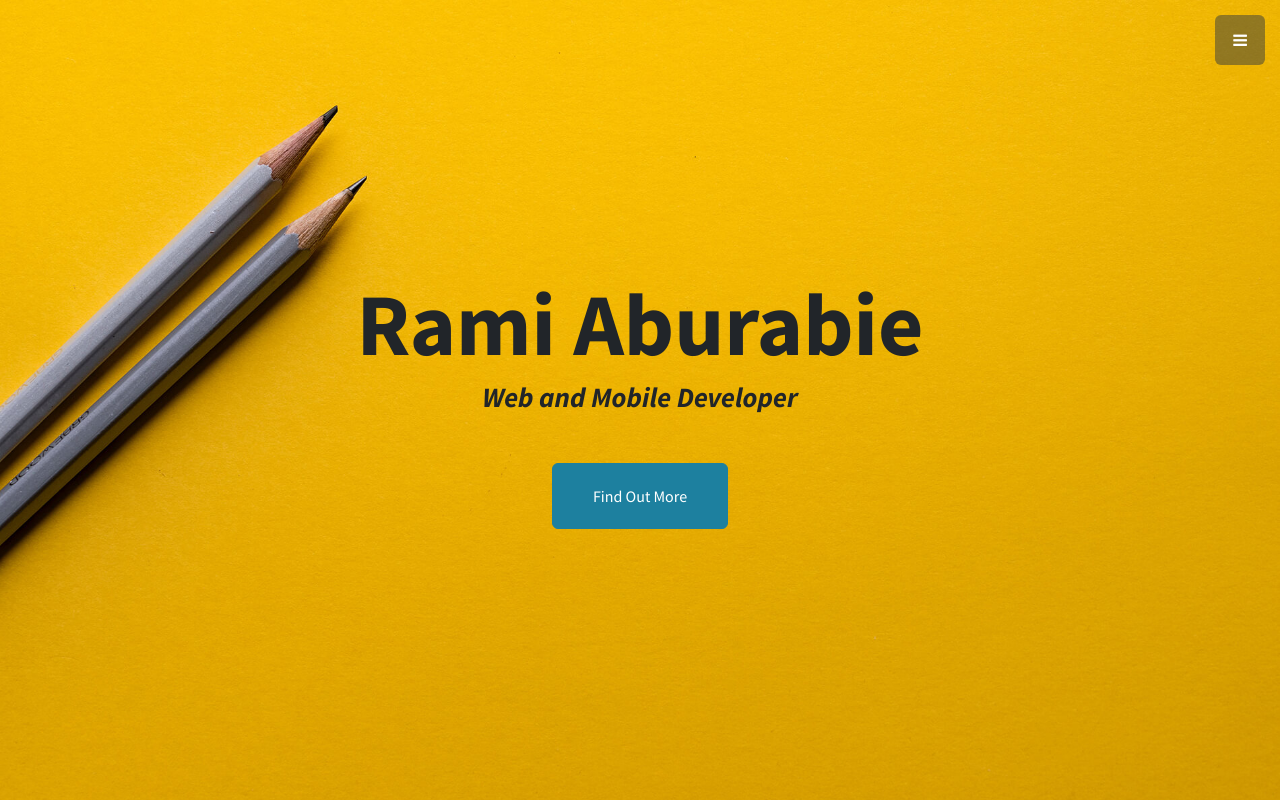
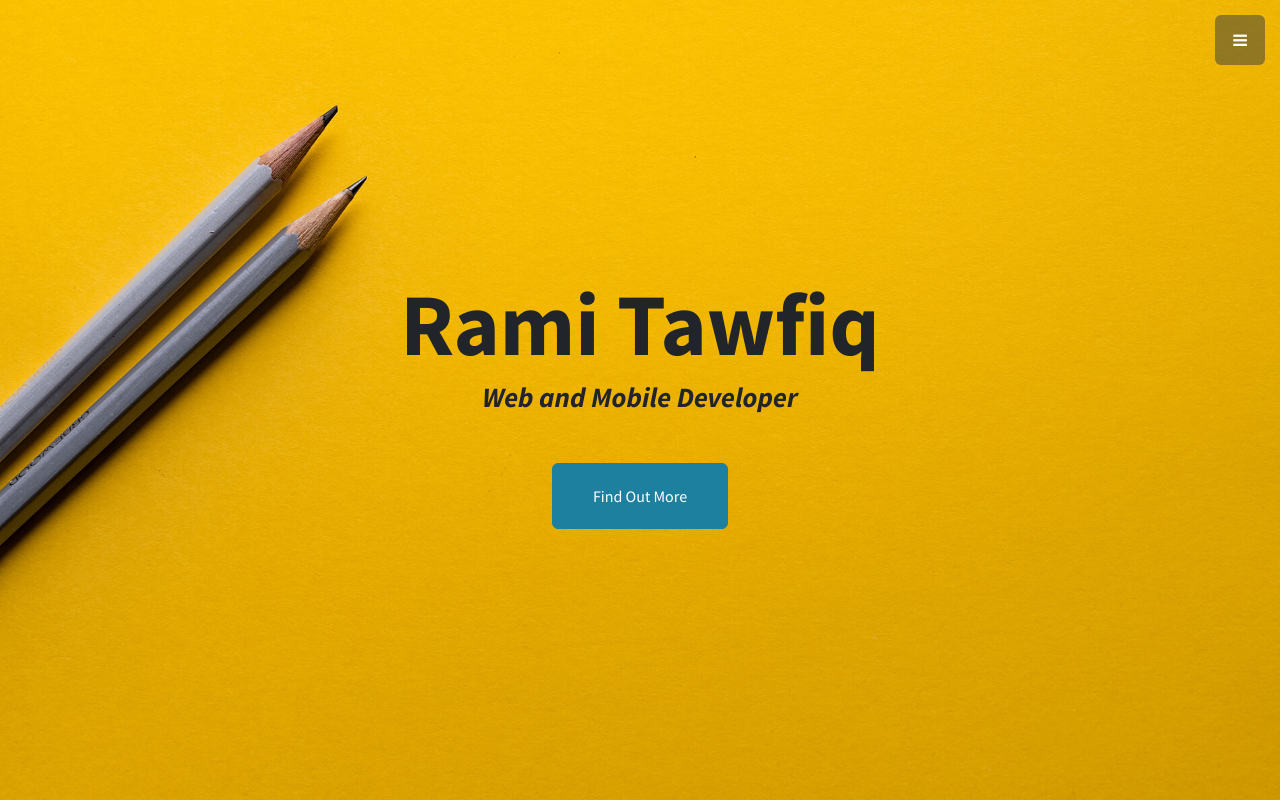
Before and after one commit to ramitawfiq/ramitawfiq.github.io, a plain HTML site: page index.html in a window 1280 px wide. Shown: the top 800 px of the page. Drawn offline with Linux system fonts and the light colour scheme.

Commit message:
Update index.html

```diff
--- a/index.html
+++ b/index.html
@@ -60,7 +60,7 @@
       style="background-image: url('assets/img/bg-masthead.jpg')"
     >
       <div class="container my-auto text-center">
-        <h1 class="mb-1">Rami Aburabie</h1>
+        <h1 class="mb-1">Rami Tawfiq</h1>
         <h3 class="mb-5"><em>Web and Mobile Developer</em></h3>
         <a
           class="btn btn-primary btn-xl js-scroll-trigger"
```
